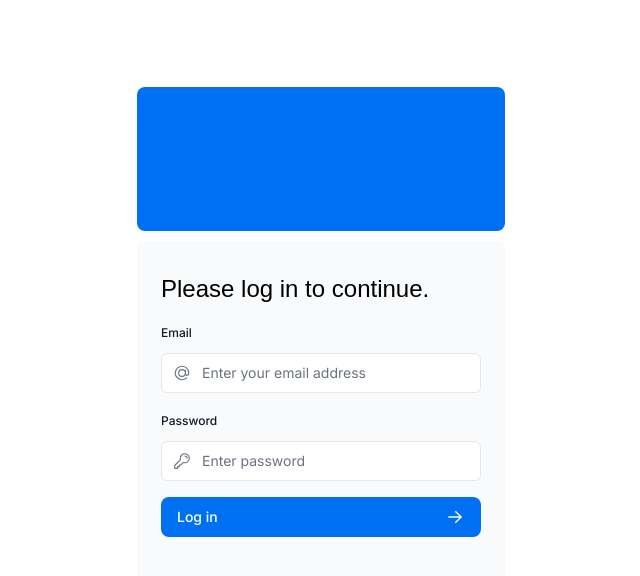
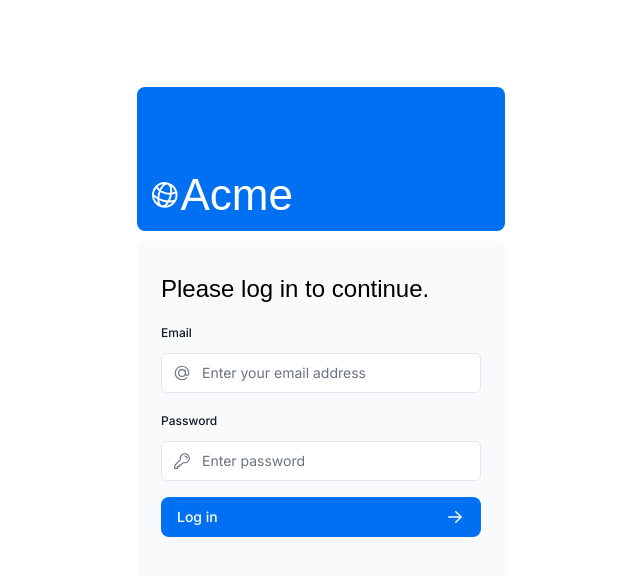
Before and after one commit to noexgp/nextjs-dashboard, a Next.js app: page /login in a window 1280 px wide. Shown: the top 576 px of the page, without its empty margins (319-959 px from the left). Built offline with nearby package versions, Linux system fonts and the light colour scheme; a web font is replaced by a local one.

Commit message:
restore logo

```diff
--- a/app/login/page.tsx
+++ b/app/login/page.tsx
@@ -12,7 +12,9 @@ export default function LoginPage() {
     <main className="flex items-center justify-center md:h-screen">
       <div className="relative mx-auto flex w-full max-w-[400px] flex-col space-y-2.5 p-4 md:-mt-32">
         <div className="flex h-20 w-full items-end rounded-lg bg-blue-500 p-3 md:h-36">
-          <div className="w-32 text-white md:w-36">{/* <AcmeLogo />*/}</div>
+          <div className="w-32 text-white md:w-36">
+            <AcmeLogo />
+          </div>
         </div>
         <LoginForm />
       </div>
```
